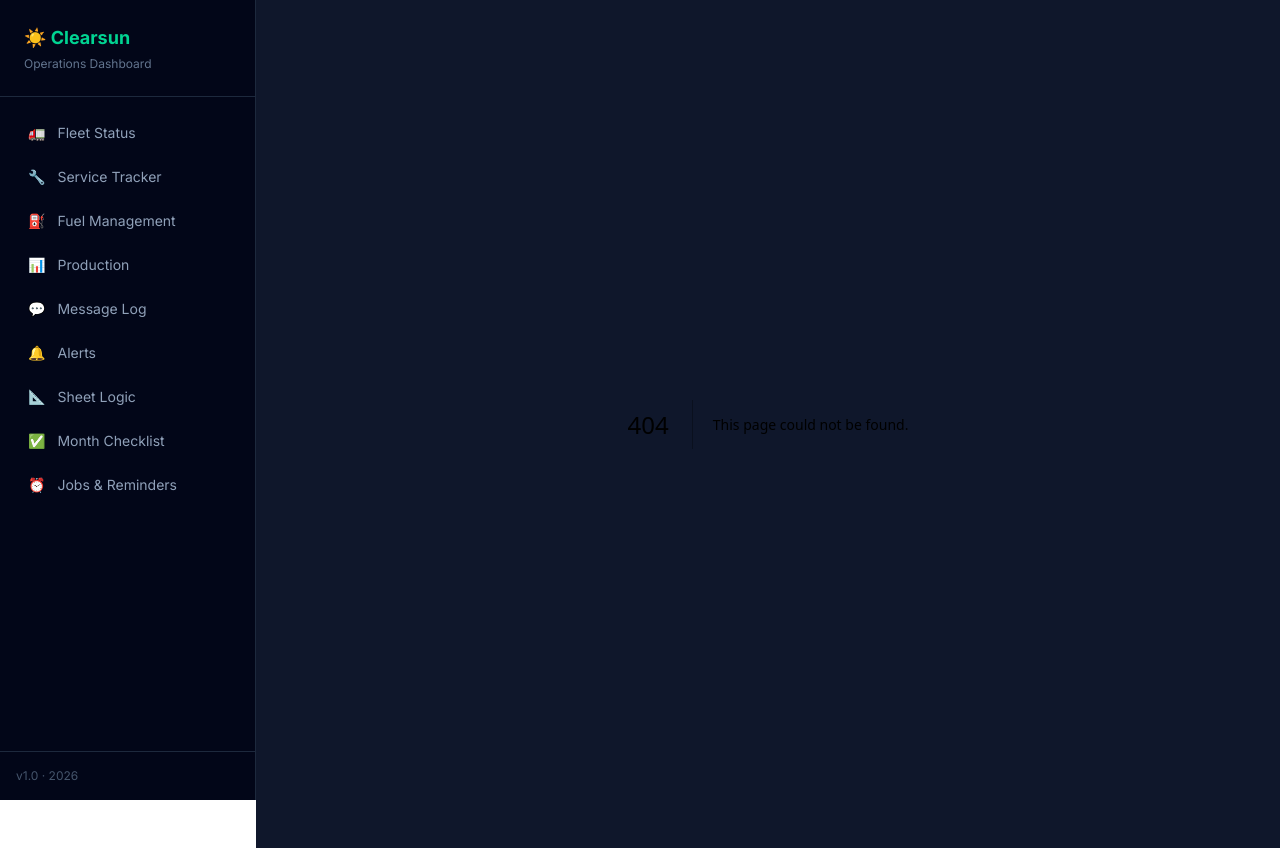
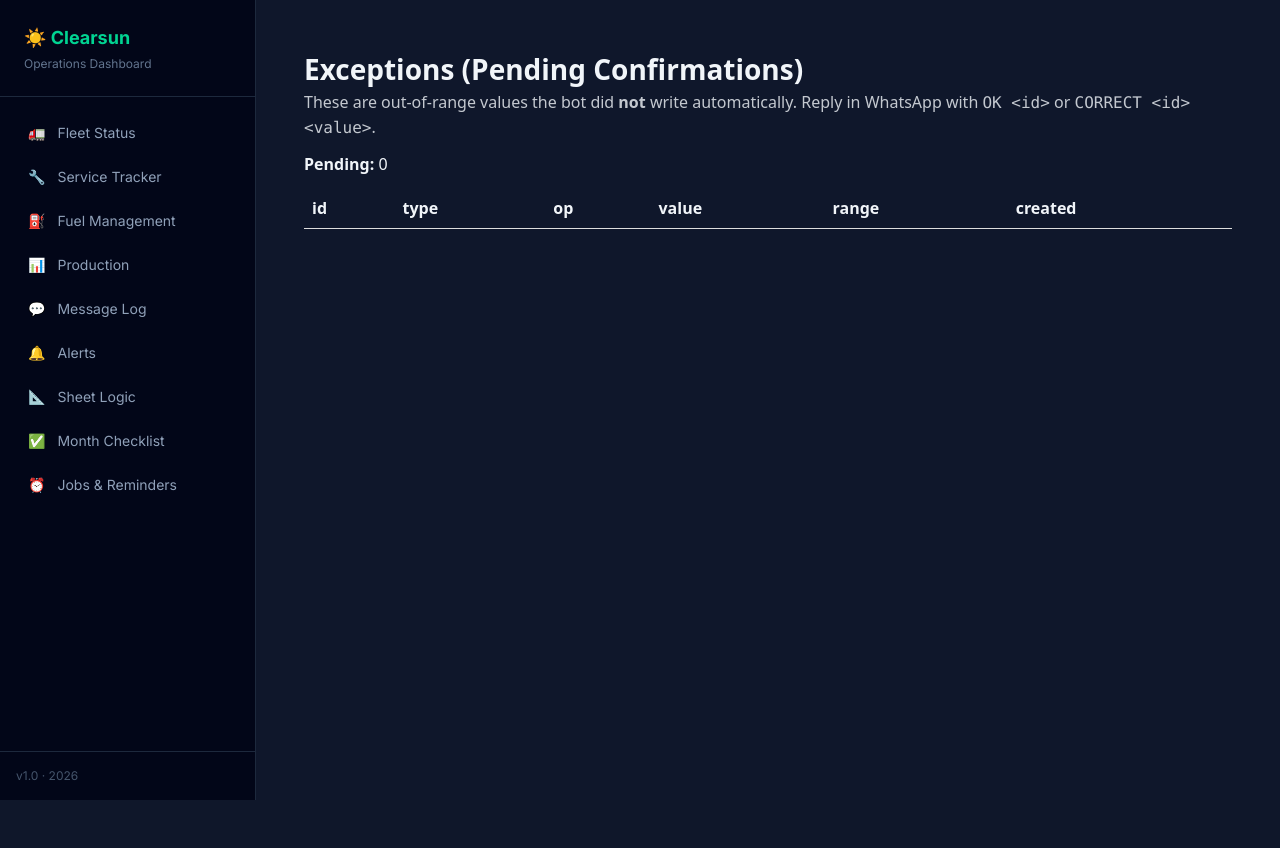
Before and after one commit to Highlander89/Clear-Sun-Site, a Next.js app: page /exceptions in a window 1280 px wide. Before the commit this address had no page. After the commit the page ends 800 px from the top, so only its background shows below. Built offline with nearby package versions, Linux system fonts and the light colour scheme.

Commit message:
feat: dashboard exceptions page for pending confirmations

```diff
--- /dev/null
+++ b/app/api/exceptions/route.ts
@@ -0,0 +1,30 @@
+import { NextResponse } from 'next/server';
+import fs from 'fs';
+
+// Exceptions = pending confirmations (out-of-range values awaiting OK/CORRECT)
+const PENDING_PATH = '/home/ubuntu/clearsun-wa/.pending-confirm.json';
+
+export async function GET() {
+  try {
+    let pending: any = { items: [] };
+    try {
+      const raw = fs.readFileSync(PENDING_PATH, 'utf8');
+      pending = JSON.parse(raw);
+    } catch {
+      pending = { items: [] };
+    }
+
+    const items = Array.isArray(pending.items) ? pending.items : [];
+    // Sort newest first
+    items.sort((a, b) => (b.createdAtMs || 0) - (a.createdAtMs || 0));
+
+    return NextResponse.json({
+      count: items.length,
+      items: items.slice(0, 200),
+      note: 'Pending confirmations expire after 2 hours if not OK/CORRECTed.'
+    });
+  } catch (e: unknown) {
+    const msg = e instanceof Error ? e.message : String(e);
+    return NextResponse.json({ error: msg }, { status: 500 });
+  }
+}
--- /dev/null
+++ b/app/exceptions/page.tsx
@@ -0,0 +1,78 @@
+'use client';
+
+import { useEffect, useState } from 'react';
+
+type PendingItem = {
+  id: string;
+  type: string;
+  op: string;
+  range?: string;
+  value?: number;
+  ts?: string;
+  createdAtMs?: number;
+};
+
+export default function ExceptionsPage() {
+  const [data, setData] = useState<{ count: number; items: PendingItem[] } | null>(null);
+  const [err, setErr] = useState<string | null>(null);
+
+  useEffect(() => {
+    const load = async () => {
+      try {
+        const r = await fetch('/api/exceptions', { cache: 'no-store' });
+        const j = await r.json();
+        if (!r.ok) throw new Error(j?.error || 'failed');
+        setData(j);
+      } catch (e: any) {
+        setErr(e?.message || String(e));
+      }
+    };
+    load();
+    const t = setInterval(load, 15000);
+    return () => clearInterval(t);
+  }, []);
+
+  return (
+    <div style={{ padding: 24, fontFamily: 'system-ui' }}>
+      <h1 style={{ fontSize: 28, fontWeight: 700 }}>Exceptions (Pending Confirmations)</h1>
+      <p style={{ opacity: 0.8 }}>
+        These are out-of-range values the bot did <b>not</b> write automatically. Reply in WhatsApp with <code>OK &lt;id&gt;</code> or{' '}
+        <code>CORRECT &lt;id&gt; &lt;value&gt;</code>.
+      </p>
+
+      {err && <pre style={{ color: 'crimson' }}>{err}</pre>}
+      {!data && !err && <div>Loading…</div>}
+
+      {data && (
+        <>
+          <div style={{ margin: '12px 0' }}>
+            <b>Pending:</b> {data.count}
+          </div>
+          <table style={{ width: '100%', borderCollapse: 'collapse' }}>
+            <thead>
+              <tr>
+                {['id', 'type', 'op', 'value', 'range', 'created'].map((h) => (
+                  <th key={h} style={{ textAlign: 'left', borderBottom: '1px solid #ddd', padding: 8 }}>
+                    {h}
+                  </th>
+                ))}
+              </tr>
+            </thead>
+            <tbody>
+              {data.items.map((it) => (
+                <tr key={it.id}>
+                  <td style={{ padding: 8, borderBottom: '1px solid #f0f0f0' }}><code>{it.id}</code></td>
+                  <td style={{ padding: 8, borderBottom: '1px solid #f0f0f0' }}>{it.type}</td>
+                  <td style={{ padding: 8, borderBottom: '1px solid #f0f0f0' }}>{it.op}</td>
+                  <td style={{ padding: 8, borderBottom: '1px solid #f0f0f0' }}>{String(it.value ?? '')}</td>
+                  <td style={{ padding: 8, borderBottom: '1px solid #f0f0f0' }}><code>{it.range || ''}</code></td>
+                  <td style={{ padding: 8, borderBottom: '1px solid #f0f0f0' }}>{it.createdAtMs ? new Date(it.createdAtMs).toLocaleString() : ''}</td>
+                </tr>
+              ))}
+            </tbody>
+          </table>
+        </>
+      )}
+    </div>
+  );
+}
--- a/app/page.tsx
+++ b/app/page.tsx
@@ -28,7 +28,10 @@ function StatusBadge({ machine }: { machine: Machine }) {
 function MachineCard({ machine }: { machine: Machine }) {
   const fmt = (n: number | null | undefined) => n != null ? n.toLocaleString('en-ZA') : '—';
   return (
-    <div className="bg-slate-800 border border-slate-700 rounded-xl p-4 shadow-lg hover:border-slate-600 transition-colors">
+    <div>
+      <a href="/exceptions" style={{display:'inline-block',marginBottom:12}}>Exceptions</a>
+
+      <div className="bg-slate-800 border border-slate-700 rounded-xl p-4 shadow-lg hover:border-slate-600 transition-colors">
       <div className="flex items-start justify-between mb-3">
         <div>
           <div className="font-bold text-slate-100 text-sm">{machine.code}</div>
```
